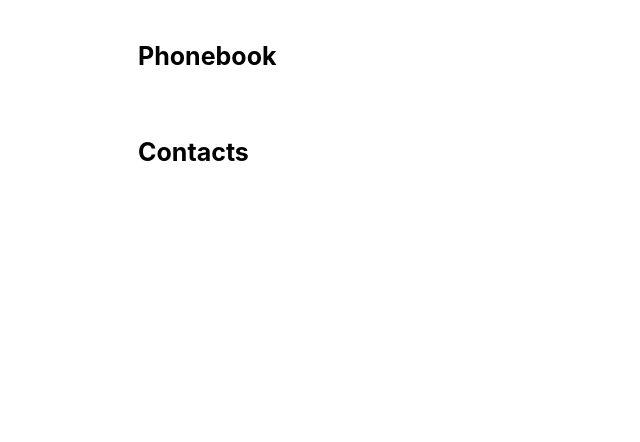
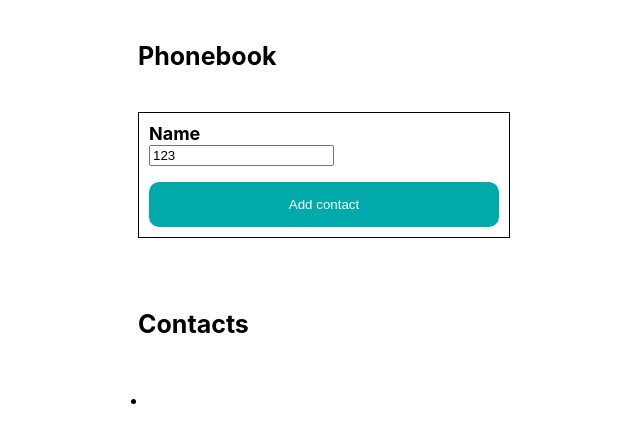
Before and after one commit to ryalua/goit-react-hw-02-phonebook, a React (Create React App) app: page / in a window 1280 px wide. Shown: the top 442 px of the page, without its empty margins (327-967 px from the left). Built offline with nearby package versions, Linux system fonts and the light colour scheme.

Commit message:
single state in App

```diff
--- /dev/null
+++ b/src/components/AddContact/AddContact.jsx
@@ -0,0 +1,13 @@
+import PropTypes from 'prop-types';
+import { ListContacts, ItemContcact } from './AddContactStyled';
+
+export const AddContact = ({ onBtn }) => (
+  <ListContacts>
+    <ItemContcact>{onBtn}</ItemContcact>
+  </ListContacts>
+);
+
+AddContact.propTypes = {
+  // title: PropTypes.string,
+  // children: PropTypes.element,
+};
--- /dev/null
+++ b/src/components/AddContact/AddContactStyled.js
@@ -0,0 +1,18 @@
+import styled from '@emotion/styled';
+
+export const ListContacts = styled.ul`
+  display: flex;
+  flex-direction: column;
+  max-width: 350px;
+  width: 100%;
+  margin: 20px auto 25px;
+  gap: 16px;
+
+  padding: 10px
+`;
+
+export const ItemContcact = styled.li`
+  // display: flex;
+  align-items: center;
+  gap: 10px;
+`;
--- a/src/components/App.jsx
+++ b/src/components/App.jsx
@@ -1,35 +1,54 @@
 import React from 'react';
-// import { Statistics } from './Statistics/Statistics';
-// import { FeedbackOptions } from './FeedbackOptions/FeedbackOptions';
+import { AddContact } from './AddContact/AddContact';
+import { FormContacts } from './FormContacts/FormContacts';
 import { Section } from './Section/Section';
 // import { Notification } from './Notification/Notification';
 
 export class App extends React.Component {
   state = {
-    good: 0,
-    neutral: 0,
-    bad: 0,
+    contacts: [],
+    name: '123',
   };
+
+  handleInput = event => {
+    // this.setState(prevState => ({ name: prevState.event.currentTarget.value }));
+    this.setState({ name: event.currentTarget.value });
+  };
+
+  handleBtn = event => {
+    event.preventDefault();
+    // const finalBookData = {
+    //   id: nanoid(),
+    //   ...contact,
+    // };
+    this.setState({ contacts: event.currentTarget.value });
+    // this.setState(prevState => {
+    //   return { contacts: [...prevState.books, finalBookData] };
+    // });
+    console.log(this.state);
+  };
+
   render() {
     return (
       <>
         <Section title={'Phonebook'}>
-          {/* <FeedbackOptions
-            onCountGood={this.hendleCountGood}
-            onCountNeutral={this.hendleCountNeutral}
-            onCountBad={this.hendleCountBad}
-          /> */}
+          <FormContacts
+            onValue={this.state.name}
+            onInputChange={this.handleInput}
+            onBtn={this.handleBtn}
+          />
         </Section>
         <Section title={'Contacts'}>
-          {/* {(this.state.good || this.state.neutral || this.state.bad) !== 0 ? (
-            <Statistics
-              good={this.state.good}
-              neutral={this.state.neutral}
-              bad={this.state.bad}
-              total={this.countTotalFeedback()}
-              positivePercentage={this.countPositiveFeedbackPercentage()}
-            />
-          ) : (
+          {/* {(this.state.good || this.state.neutral || this.state.bad) !== 0 ? ( */}
+          <AddContact
+            onContacts={this.state.contacts}
+            onBtn={this.handleBtn}
+            // neutral={this.state.neutral}
+            // bad={this.state.bad}
+            // total={this.countTotalFeedback()}
+            // positivePercentage={this.countPositiveFeedbackPercentage()}
+          />
+          {/* ) : (
             <Notification message={'There is no feedback'} />
           )} */}
         </Section>
@@ -37,20 +56,3 @@ export class App extends React.Component {
     );
   }
 }
-
-// export const App = () => {
-//   return (
-//     <div
-//       style={{
-//         height: '100vh',
-//         display: 'flex',
-//         justifyContent: 'center',
-//         alignItems: 'center',
-//         fontSize: 40,
-//         color: '#010101'
-//       }}
-//     >
-//       React homework template
-//     </div>
-//   );
-// };
--- /dev/null
+++ b/src/components/FormContacts/FormContacts.jsx
@@ -0,0 +1,68 @@
+import PropTypes from 'prop-types';
+import {
+  StyledForm,
+  FormLabel,
+  LabelName,
+  FormBtn,
+} from './FormContactsStyled';
+
+// import React, { Component } from 'react';
+
+// export class FormContacts extends Component {
+//   state = {
+//     contacts: [],
+//     name: '',
+//   };
+
+//   render() {
+//     return (
+//       <StyledForm>
+//         <FormLabel className="form-label">
+//           <LabelName className="label-name">Name</LabelName>
+//           <input
+//             type="text"
+//             value={this.state.name}
+//             name={'name'}
+//             pattern="^[a-zA-Zа-яА-Я]+(([' -][a-zA-Zа-яА-Я ])?[a-zA-Zа-яА-Я]*)*$"
+//             title="Name may contain only letters, apostrophe, dash and spaces. For example Adrian, Jacob Mercer, Charles de Batz de Castelmore d'Artagnan"
+//             required
+//             // onChange={this.handleChange}
+//           />
+//         </FormLabel>
+//         <FormBtn type="submit" className="form-btn">
+//           Add contact
+//         </FormBtn>
+//       </StyledForm>
+//     );
+//   }
+// }
+
+// export default FormContacts;
+
+export const FormContacts = ({ onValue, onInputChange, onBtn }) => (
+  <StyledForm onSubmit={onBtn}>
+    <FormLabel className="form-label">
+      <LabelName className="label-name">Name</LabelName>
+      <input
+        type="text"
+        name="name"
+        pattern="^[a-zA-Zа-яА-Я]+(([' -][a-zA-Zа-яА-Я ])?[a-zA-Zа-яА-Я]*)*$"
+        title="Name may contain only letters, apostrophe, dash and spaces. For example Adrian, Jacob Mercer, Charles de Batz de Castelmore d'Artagnan"
+        required
+        value={onValue}
+        onChange={onInputChange}
+      />
+    </FormLabel>
+    <FormBtn type="submit" className="form-btn">
+      Add contact
+    </FormBtn>
+  </StyledForm>
+);
+
+FormContacts.propTypes = {
+  // good: PropTypes.number.isRequired,
+  // neutral: PropTypes.number.isRequired,
+  // bad: PropTypes.number.isRequired,
+  // total: PropTypes.number.isRequired,
+  // positivePercentage: PropTypes.number.isRequired,
+};
--- /dev/null
+++ b/src/components/FormContacts/FormContactsStyled.js
@@ -0,0 +1,34 @@
+import styled from '@emotion/styled';
+
+export const StyledForm = styled.form`
+  display: flex;
+  flex-direction: column;
+  max-width: 350px;
+  width: 100%;
+  margin: 20px auto 25px;
+  gap: 16px;
+  border: solid 1px;
+  padding: 10px
+`;
+
+export const FormLabel = styled.label`
+  // display: flex;
+  align-items: center;
+  gap: 10px;
+`;
+
+export const LabelName = styled.h2`
+  font-weight: bold;
+  font-size: 18px;
+  line-height: 1.2;
+  margin: 0;
+`;
+
+export const FormBtn = styled.button`
+  border: none;
+  background: #0aa;
+  color: #fff;
+  padding: 15px;
+  border-radius: 10px;
+  cursor: pointer;
+`;
```
